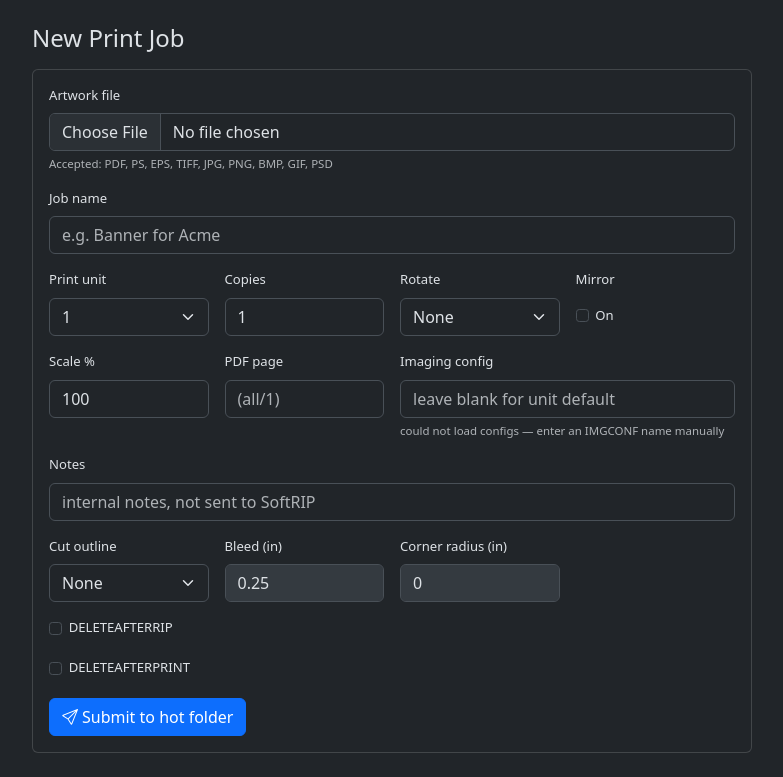
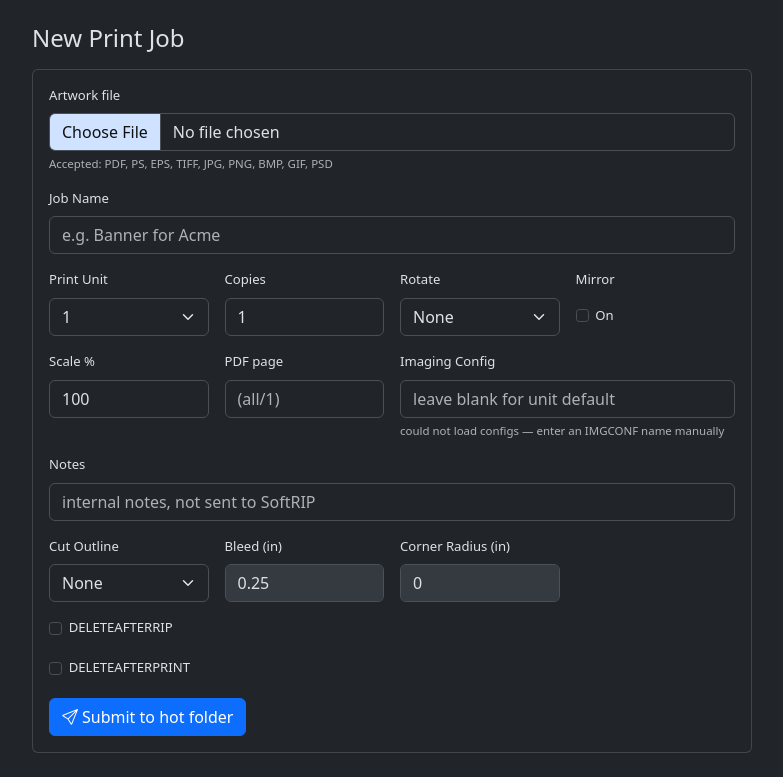
Before and after one commit to jim2nelson-wct/realdeal, a Flask app: page /new in a window 1280 px wide. Shown: the part 60-837 px from the top of the page, without its empty margins (50-833 px from the left). Run offline with Flask 3, Linux system fonts and the light colour scheme; data that the repository does not hold is empty.

Commit message:
UI tweaks: status page styling (blue queue headings, tighter unit header, large Online badge), New Job form styling and label capitalization

```diff
--- a/app/templates/new_job.html
+++ b/app/templates/new_job.html
@@ -1,6 +1,12 @@
 {% extends "base.html" %}
 {% block title %}New Job{% endblock %}
 {% block content %}
+<style>
+  input[type="file"].form-control::file-selector-button {
+    background-color: #cfe2ff;
+    color: #111;
+  }
+</style>
 <h1 class="h3 mb-3">New Print Job</h1>
 <form method="post" enctype="multipart/form-data" class="card p-3" style="max-width: 720px">
   <div class="mb-3">
@@ -9,12 +15,12 @@
     <div class="form-text">Accepted: PDF, PS, EPS, TIFF, JPG, PNG, BMP, GIF, PSD</div>
   </div>
   <div class="mb-3">
-    <label class="form-label">Job name</label>
+    <label class="form-label">Job Name</label>
     <input type="text" class="form-control" name="name" placeholder="e.g. Banner for Acme" required>
   </div>
   <div class="row g-3 mb-3">
     <div class="col-6 col-md-3">
-      <label class="form-label">Print unit</label>
+      <label class="form-label">Print Unit</label>
       <select class="form-select" name="unit">
         <option value="1" selected>1</option>
         <option value="2">2</option>
@@ -48,7 +54,7 @@
       <input type="number" class="form-control" name="pageno" value="" min="1" placeholder="(all/1)">
     </div>
     <div class="col-md-6">
-      <label class="form-label">Imaging config</label>
+      <label class="form-label">Imaging Config</label>
       <input type="text" class="form-control" name="imgconf" id="imgconf" list="imgconf_list" placeholder="leave blank for unit default">
       <datalist id="imgconf_list"></datalist>
       <div class="form-text" id="imgconf_hint">select a print unit to load configs from SoftRIP</div>
@@ -60,7 +66,7 @@
   </div>
   <div class="row g-3 mb-3">
     <div class="col-6 col-md-3">
-      <label class="form-label">Cut outline</label>
+      <label class="form-label">Cut Outline</label>
       <select class="form-select" name="cut_enabled" id="cut_enabled">
         <option value="">None</option><option value="1">Generate</option>
       </select>
@@ -70,7 +76,7 @@
       <input type="number" step="0.25" class="form-control" name="cut_bleed" value="0.25" id="cut_bleed" disabled>
     </div>
     <div class="col-6 col-md-3">
-      <label class="form-label">Corner radius (in)</label>
+      <label class="form-label">Corner Radius (in)</label>
       <input type="number" step="0.25" class="form-control" name="cut_radius" value="0" min="0" step="0.25" id="cut_radius" disabled>
     </div>
   </div>
```
Also changed, not shown: app/templates/status.html (+9 -3 lines).
